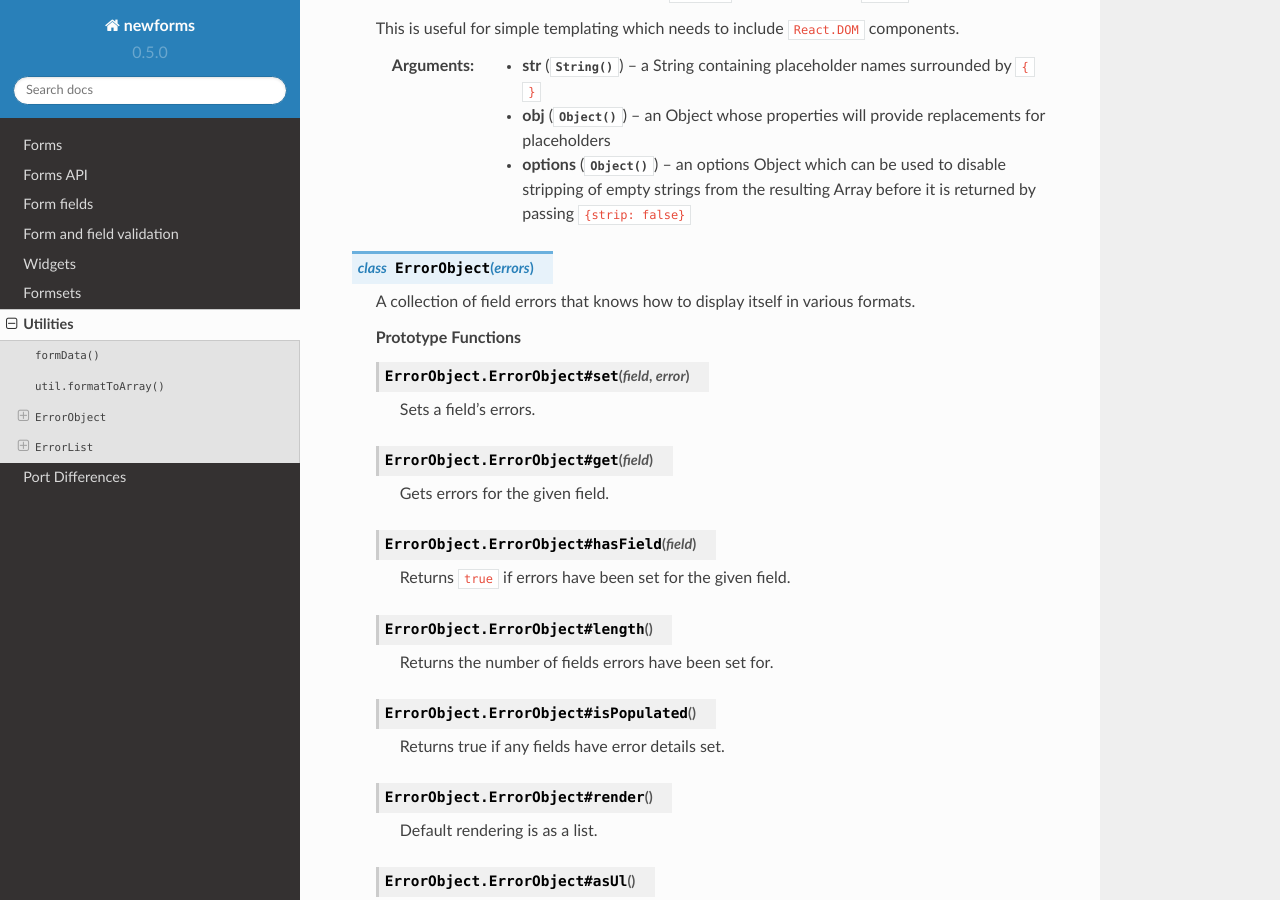
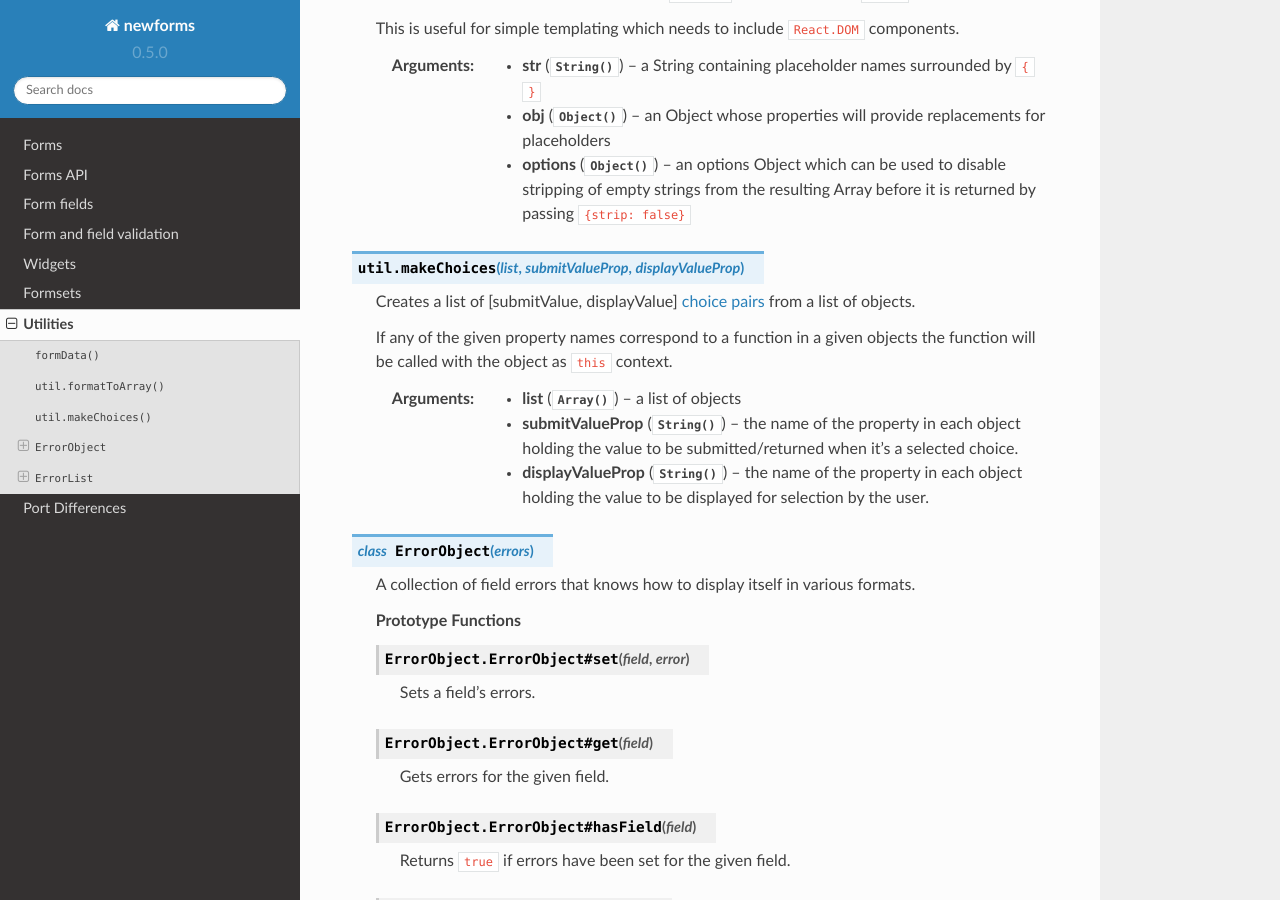
Before and after one commit to insin/newforms, a Sphinx documentation site: the page built from docs/util.rst, in a window 1280 px wide and 900 px high, scrolled down 681 px. Built offline with Sphinx 7.4.7 and the Read the Docs theme 2.0.0, drawn with Linux system fonts in a browser that asks for light colours.

Commit message:
Added util.makeChoices

```diff
--- a/docs/fields.rst
+++ b/docs/fields.rst
@@ -12,6 +12,8 @@ Providing choices
 
 Fields which take ``choices`` expect to be given a list containing any mix of
 the following types of content:
+
+.. _ref-fields-choice-pairs:
 
 Choice pairs
    A choice pair is a list containing exactly 2 elements, which correspond to:
--- a/docs/util.rst
+++ b/docs/util.rst
@@ -45,6 +45,24 @@ make use of for customisation purposes.
       an options Object which can be used to disable stripping of empty strings
       from the resulting Array before it is returned by passing
       ``{strip: false}``
+
+.. js:function:: util.makeChoices(list, submitValueProp, displayValueProp)
+
+   Creates a list of [submitValue, displayValue] :ref:`choice pairs <ref-fields-choice-pairs>`
+   from a list of objects.
+
+   If any of the given property names correspond to a function in a given
+   objects the function will be called with the object as ``this`` context.
+
+   :param Array list: a list of objects
+
+   :param String submitValueProp:
+      the name of the property in each object holding the value to be
+      submitted/returned when it's a selected choice.
+
+   :param String displayValueProp:
+      the name of the property in each object holding the value to be
+      displayed for selection by the user.
 
 .. js:class:: ErrorObject(errors)
 
```
Also changed, not shown: 3 other files.
